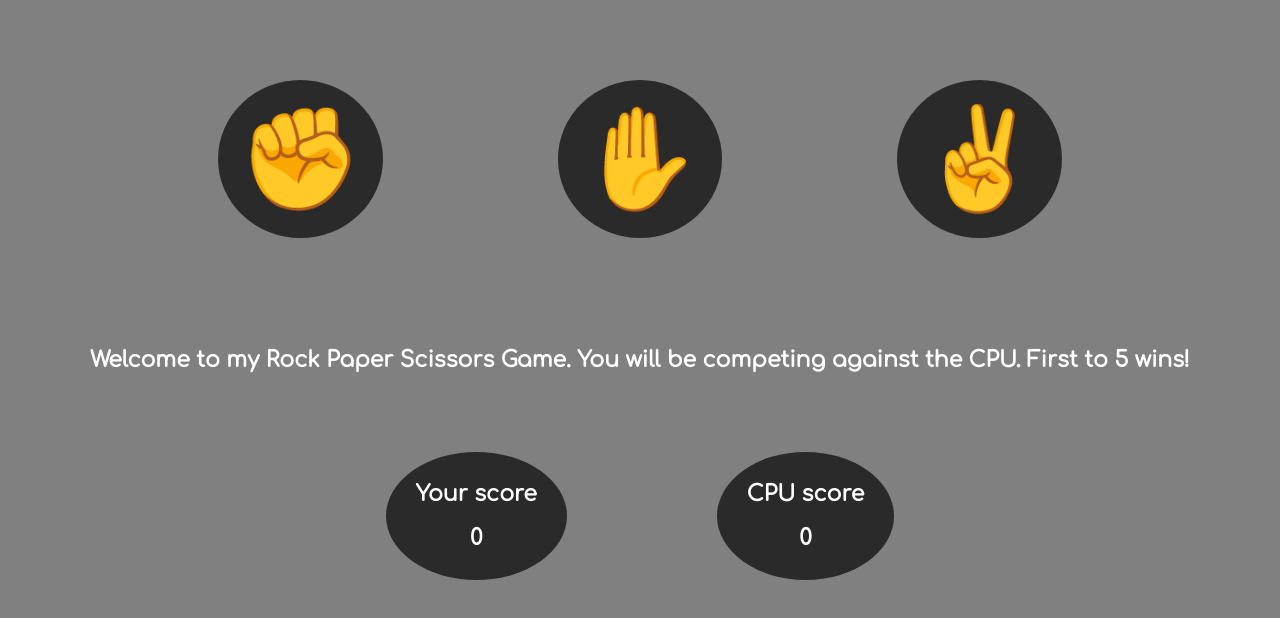
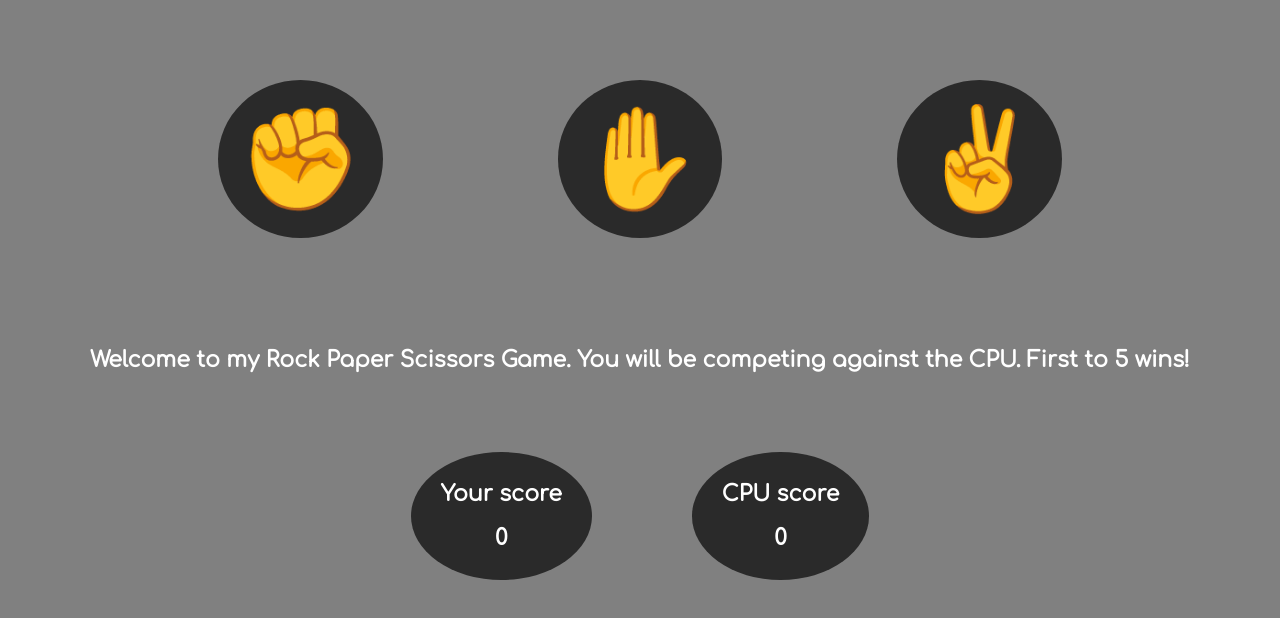
Before and after one commit to abelchalla/RockPaperScissors, a plain HTML site: page index.html in a window 1280 px wide. Drawn offline with Linux system fonts and the light colour scheme.

Commit message:
Change the gap between the two scores

```diff
--- a/style.css
+++ b/style.css
@@ -28,6 +28,7 @@ button{
     border-radius: 50%;
     border: none;
     padding: 20px;
+    flex-basis: auto;
 }
 
 .rock::before, .paper::before, .scissors::before{
@@ -57,7 +58,7 @@ div{
 .score{
     display:flex;
     justify-content: center;
-    gap: 150px;
+    gap: 100px;
 }
 
 span, .text, .player,.cpu{
```
